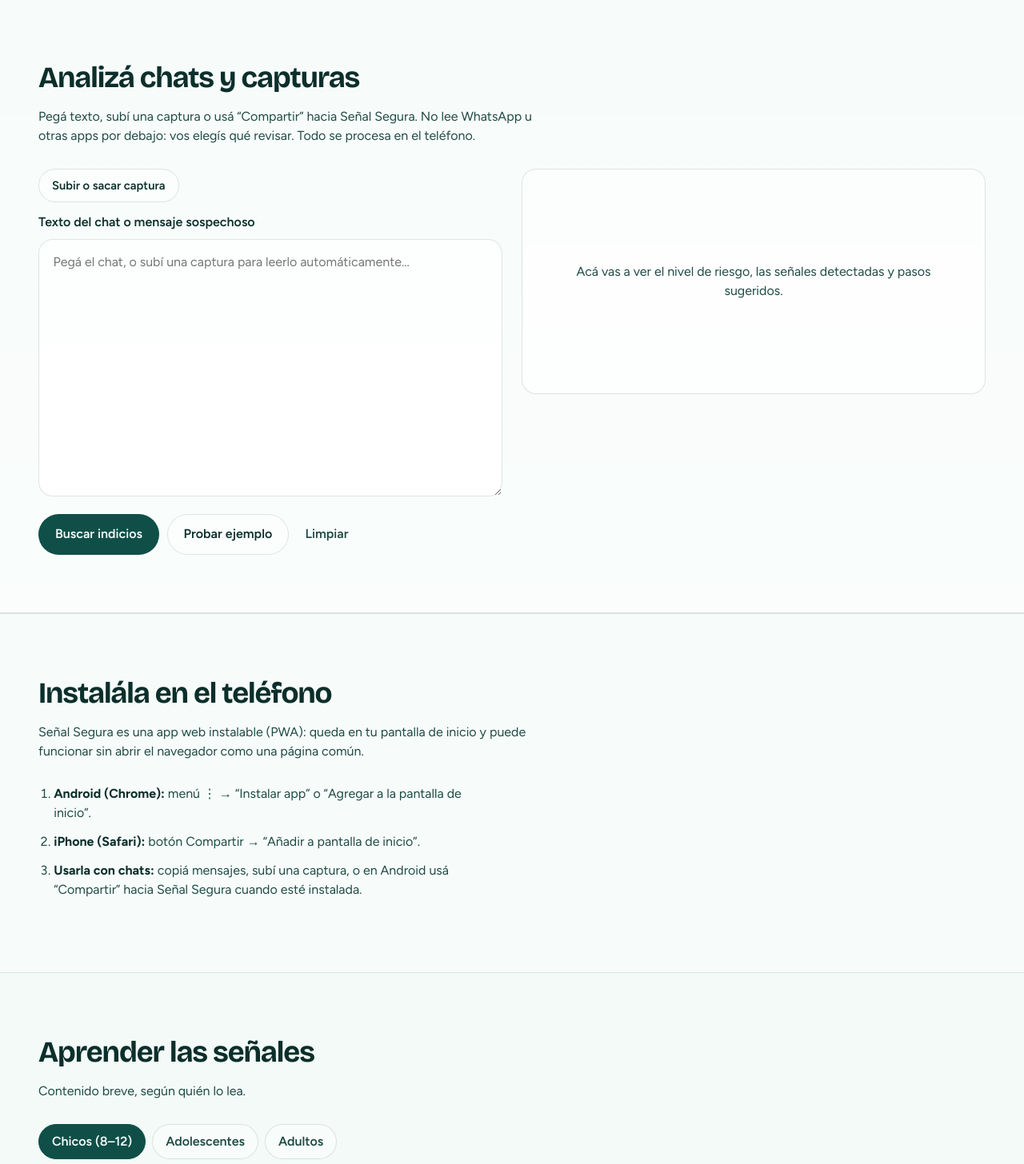
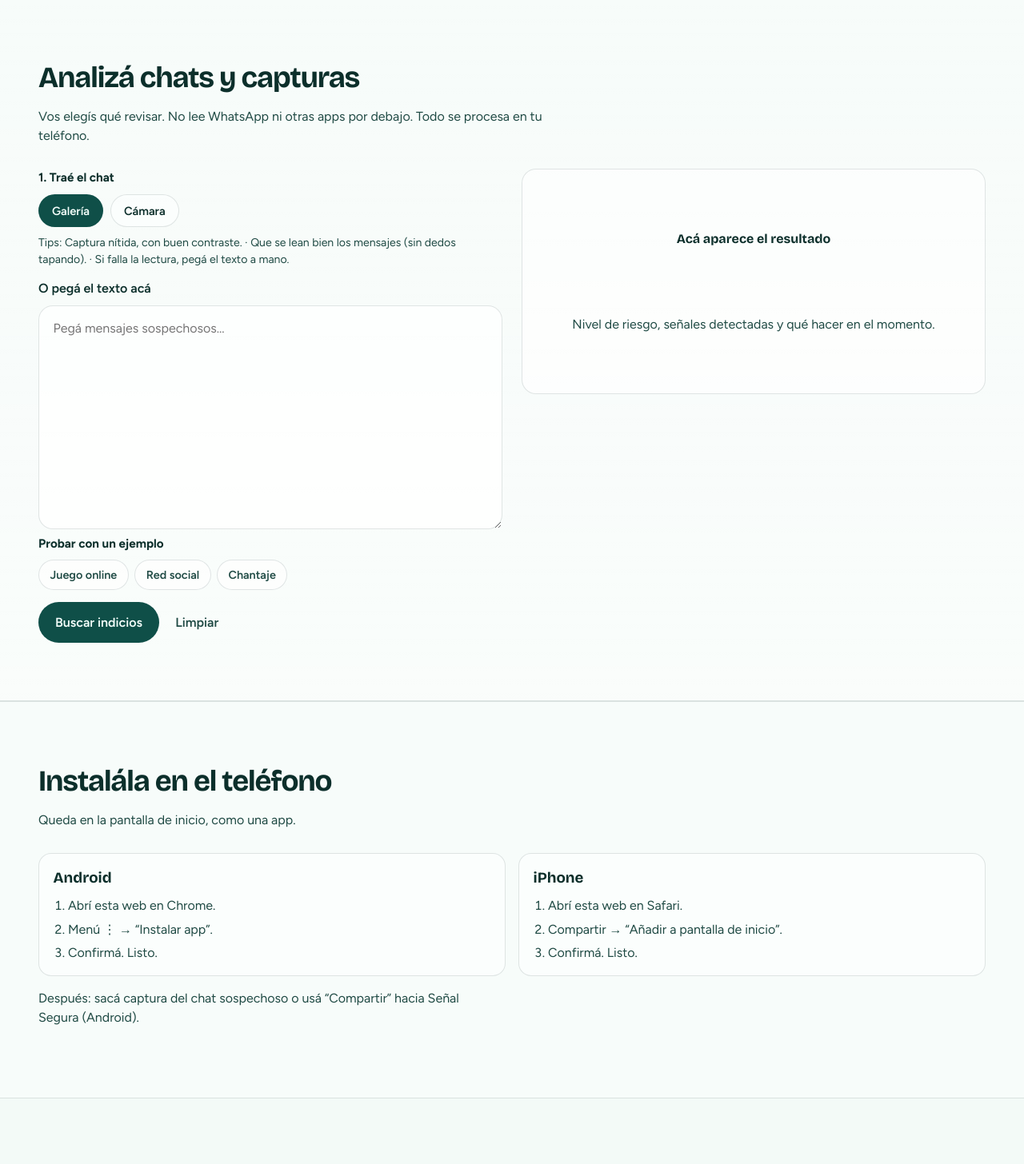
Before and after one commit to claudiomlarrea/senal-segura, a React (Vite) app: page / in a window 1280 px wide. Shown: the part 800-2256 px from the top of the page at 80% size. Built offline with nearby package versions, Linux system fonts and the light colour scheme.

Commit message:
Mejorar experiencia móvil de análisis e instalación.
Resultados más claros, captura por galería/cámara, ejemplos de chats y navegación rápida en el teléfono.

Co-authored-by: Cursor <cursoragent@cursor.com>

```diff
--- a/src/App.css
+++ b/src/App.css
@@ -311,7 +311,42 @@ textarea {
   display: flex;
   flex-wrap: wrap;
   gap: 0.55rem;
-  margin-bottom: 0.85rem;
+  margin-bottom: 0.55rem;
+}
+
+.compose-label {
+  margin: 0 0 0.55rem;
+  font-weight: 700;
+  font-size: 0.95rem;
+}
+
+.ocr-tips {
+  margin: 0 0 0.85rem;
+  color: var(--ink-soft);
+  font-size: 0.88rem;
+}
+
+.sample-chips {
+  display: flex;
+  flex-wrap: wrap;
+  gap: 0.45rem;
+  margin-bottom: 0.9rem;
+}
+
+.chip {
+  border: 1px solid var(--line);
+  background: rgba(255, 255, 255, 0.55);
+  border-radius: 999px;
+  padding: 0.45rem 0.85rem;
+  font-weight: 600;
+  font-size: 0.9rem;
+  color: var(--ink-soft);
+  cursor: pointer;
+}
+
+.chip:hover {
+  border-color: rgba(31, 122, 110, 0.45);
+  color: var(--sea-deep);
 }
 
 .capture-preview {
@@ -340,8 +375,91 @@ textarea {
   color: var(--sea-deep);
 }
 
+.ocr-status p {
+  margin: 0 0 0.4rem;
+}
+
+.ocr-bar {
+  height: 6px;
+  border-radius: 999px;
+  background: rgba(15, 79, 72, 0.12);
+  overflow: hidden;
+}
+
+.ocr-bar span {
+  display: block;
+  height: 100%;
+  background: linear-gradient(90deg, #2a9b8b, #0f4f48);
+  transition: width 0.2s ease;
+}
+
 .ocr-error {
   color: var(--alert);
+}
+
+.level-action {
+  margin: 0.45rem 0 0;
+  font-family: var(--font-display);
+  font-weight: 700;
+  font-size: 1.05rem;
+  letter-spacing: -0.02em;
+}
+
+.urgent-actions {
+  display: flex;
+  flex-wrap: wrap;
+  gap: 0.55rem;
+  margin: 0 0 1rem;
+}
+
+.next-actions {
+  display: flex;
+  flex-wrap: wrap;
+  gap: 0.5rem;
+}
+
+.result-empty-title {
+  margin: 0 0 0.35rem;
+  font-family: var(--font-display);
+  font-weight: 700;
+  color: var(--ink);
+}
+
+.install-grid {
+  display: grid;
+  grid-template-columns: 1fr 1fr;
+  gap: 1rem;
+  margin-bottom: 1rem;
+}
+
+.install-card {
+  padding: 1rem 1.1rem;
+  border: 1px solid var(--line);
+  border-radius: 16px;
+  background: rgba(255, 255, 255, 0.5);
+}
+
+.install-card h3 {
+  margin: 0 0 0.55rem;
+  font-family: var(--font-display);
+}
+
+.install-card ol {
+  margin: 0;
+  padding-left: 1.15rem;
+  color: var(--ink-soft);
+  display: grid;
+  gap: 0.35rem;
+}
+
+.install-note {
+  margin: 0 0 1rem;
+  color: var(--ink-soft);
+  max-width: 52ch;
+}
+
+.mobile-nav {
+  display: none;
 }
 
 .install-banner {
@@ -369,28 +487,63 @@ textarea {
   flex-shrink: 0;
 }
 
-.install-steps {
-  margin: 0 0 1.2rem;
-  padding-left: 1.2rem;
-  color: var(--ink-soft);
-  max-width: 54ch;
-  display: grid;
-  gap: 0.75rem;
-}
-
-.install-steps strong {
-  color: var(--ink);
-}
-
 .install {
   border-block: 1px solid var(--line);
   background: rgba(255, 255, 255, 0.35);
+}
+
+@media (max-width: 900px) {
+  .install-grid {
+    grid-template-columns: 1fr;
+  }
+
+  .compose textarea {
+    min-height: 180px;
+  }
+
+  .mobile-nav {
+    display: grid;
+    grid-template-columns: repeat(4, 1fr);
+    position: fixed;
+    left: 0;
+    right: 0;
+    bottom: 0;
+    z-index: 30;
+    background: rgba(243, 250, 247, 0.92);
+    backdrop-filter: blur(14px);
+    border-top: 1px solid var(--line);
+    padding: 0.55rem 0.35rem calc(0.55rem + env(safe-area-inset-bottom));
+  }
+
+  .mobile-nav a {
+    text-align: center;
+    font-size: 0.78rem;
+    font-weight: 700;
+    color: var(--ink-soft);
+    padding: 0.35rem 0.2rem;
+  }
+
+  .footer {
+    padding-bottom: 5.5rem;
+  }
+
+  .page {
+    padding-bottom: 0.5rem;
+  }
 }
 
 @media (max-width: 700px) {
   .install-banner {
     flex-direction: column;
     align-items: flex-start;
+  }
+
+  .hero {
+    min-height: auto;
+  }
+
+  .brand-lockup {
+    font-size: clamp(2rem, 10vw, 3rem);
   }
 }
 
--- a/src/App.tsx
+++ b/src/App.tsx
@@ -6,7 +6,13 @@ import {
   type AnalysisResult,
   type RiskLevel,
 } from './lib/detect'
-import { HELP_RESOURCES, LESSONS, SAMPLE_CHAT, type Audience } from './lib/content'
+import {
+  HELP_RESOURCES,
+  LESSONS,
+  OCR_TIPS,
+  SAMPLE_CHATS,
+  type Audience,
+} from './lib/content'
 import { extractTextFromImage } from './lib/ocr'
 import { useInstallPrompt } from './hooks/useInstallPrompt'
 import './App.css'
@@ -37,7 +43,9 @@ export default function App() {
   const [ocrError, setOcrError] = useState<string | null>(null)
   const [previewUrl, setPreviewUrl] = useState<string | null>(null)
   const [installDismissed, setInstallDismissed] = useState(false)
-  const fileRef = useRef<HTMLInputElement>(null)
+  const galleryRef = useRef<HTMLInputElement>(null)
+  const cameraRef = useRef<HTMLInputElement>(null)
+  const resultRef = useRef<HTMLDivElement>(null)
   const { canInstall, showIosHint, installed, install } = useInstallPrompt()
 
   useEffect(() => {
@@ -50,17 +58,25 @@ export default function App() {
     window.history.replaceState({}, '', import.meta.env.BASE_URL || '/')
   }, [])
 
-  function runAnalysis(value = text) {
-    const next = analyzeConversation(value)
+  function showResult(next: AnalysisResult) {
     setResult(next)
     setAnalyzed(true)
+    requestAnimationFrame(() => {
+      resultRef.current?.scrollIntoView({ behavior: 'smooth', block: 'start' })
+    })
   }
 
-  function loadSample() {
-    setText(SAMPLE_CHAT)
+  function runAnalysis(value = text) {
+    showResult(analyzeConversation(value))
+  }
+
+  function loadSample(id: string) {
+    const sample = SAMPLE_CHATS.find((item) => item.id === id) ?? SAMPLE_CHATS[0]
+    setText(sample.text)
+    if (previewUrl) URL.revokeObjectURL(previewUrl)
     setPreviewUrl(null)
     setOcrError(null)
-    runAnalysis(SAMPLE_CHAT)
+    showResult(analyzeConversation(sample.text))
   }
 
   function clearAll() {
@@ -71,7 +87,8 @@ export default function App() {
     setOcrProgress(0)
     if (previewUrl) URL.revokeObjectURL(previewUrl)
     setPreviewUrl(null)
-    if (fileRef.current) fileRef.current.value = ''
+    if (galleryRef.current) galleryRef.current.value = ''
+    if (cameraRef.current) cameraRef.current.value = ''
   }
 
   async function onImageSelected(file: File | undefined) {
@@ -85,11 +102,13 @@ export default function App() {
     try {
       const extracted = await extractTextFromImage(file, setOcrProgress)
       if (!extracted) {
-        setOcrError('No pudimos leer texto en la imagen. Probá con otra captura más nítida o pegá el chat.')
+        setOcrError(
+          'No pudimos leer texto en la imagen. Probá otra captura más nítida o pegá el chat.',
+        )
         return
       }
       setText(extracted)
-      runAnalysis(extracted)
+      showResult(analyzeConversation(extracted))
     } catch {
       setOcrError('Falló la lectura de la captura. Revisá la imagen o pegá el texto manualmente.')
     } finally {
@@ -99,6 +118,7 @@ export default function App() {
 
   const lessons = LESSONS.filter((l) => l.audience === audience)
   const showInstallBanner = !installDismissed && (canInstall || showIosHint) && !installed
+  const urgent = analyzed && result && (result.level === 'alto' || result.level === 'critico')
 
   return (
     <div className="page">
@@ -113,7 +133,7 @@ export default function App() {
           <a href="#analizar">Analizar</a>
           <a href="#instalar">Instalar</a>
           <a href="#aprender">Aprender</a>
-          <a href="#ayuda">Pedir ayuda</a>
+          <a href="#ayuda">Ayuda</a>
         </nav>
       </header>
 
@@ -129,7 +149,7 @@ export default function App() {
               <strong>Instalá Señal Segura en tu teléfono</strong>
               <p>
                 {showIosHint
-                  ? 'En iPhone: compartí → “Añadir a pantalla de inicio”.'
+                  ? 'En iPhone (Safari): Compartir → “Añadir a pantalla de inicio”.'
                   : 'Queda como app, con acceso rápido para analizar chats y capturas.'}
               </p>
             </div>
@@ -162,15 +182,14 @@ export default function App() {
             <p className="brand-lockup">Señal Segura</p>
             <h1>Tu alerta de grooming, en el celular</h1>
             <p className="lede">
-              Instalá la app, compartí un mensaje o subí una captura. El análisis corre en tu
-              dispositivo y te marca indicios sospechosos.
+              Subí una captura o pegá un chat. En segundos ves si hay indicios y qué hacer.
             </p>
             <div className="cta-row">
               <a className="btn btn-primary" href="#analizar">
                 Analizar ahora
               </a>
               <a className="btn btn-ghost" href="#instalar">
-                Cómo instalarla
+                Instalar app
               </a>
             </div>
           </motion.div>
@@ -194,16 +213,24 @@ export default function App() {
           <div className="section-head">
             <h2>Analizá chats y capturas</h2>
             <p>
-              Pegá texto, subí una captura o usá “Compartir” hacia Señal Segura. No lee WhatsApp
-              u otras apps por debajo: vos elegís qué revisar. Todo se procesa en el teléfono.
+              Vos elegís qué revisar. No lee WhatsApp ni otras apps por debajo. Todo se procesa en
+              tu teléfono.
             </p>
           </div>
 
           <div className="analyze-grid">
             <div className="compose">
+              <p className="compose-label">1. Traé el chat</p>
               <div className="input-modes">
                 <input
-                  ref={fileRef}
+                  ref={galleryRef}
+                  type="file"
+                  accept="image/*"
+                  hidden
+                  onChange={(e) => void onImageSelected(e.target.files?.[0])}
+                />
+                <input
+                  ref={cameraRef}
                   type="file"
                   accept="image/*"
                   capture="environment"
@@ -212,13 +239,25 @@ export default function App() {
                 />
                 <button
                   type="button"
-                  className="btn btn-ghost btn-small"
-                  onClick={() => fileRef.current?.click()}
+                  className="btn btn-primary btn-small"
+                  onClick={() => galleryRef.current?.click()}
                   disabled={ocrBusy}
                 >
-                  Subir o sacar captura
+                  Galería
+                </button>
+                <button
+                  type="button"
+                  className="btn btn-ghost btn-small"
+                  onClick={() => cameraRef.current?.click()}
+                  disabled={ocrBusy}
+                >
+                  Cámara
                 </button>
               </div>
+
+              <p className="ocr-tips">
+                Tips: {OCR_TIPS.join(' · ')}
+              </p>
 
               {previewUrl && (
                 <div className="capture-preview">
@@ -227,31 +266,47 @@ export default function App() {
               )}
 
               {ocrBusy && (
-                <p className="ocr-status" role="status">
-                  Leyendo texto de la captura… {Math.round(ocrProgress * 100)}%
-                </p>
+                <div className="ocr-status" role="status">
+                  <p>Leyendo texto de la captura… {Math.round(ocrProgress * 100)}%</p>
+                  <div className="ocr-bar" aria-hidden="true">
+                    <span style={{ width: `${Math.max(8, Math.round(ocrProgress * 100))}%` }} />
+                  </div>
+                </div>
               )}
               {ocrError && <p className="ocr-error">{ocrError}</p>}
 
-              <label htmlFor="chat">Texto del chat o mensaje sospechoso</label>
+              <label htmlFor="chat">O pegá el texto acá</label>
               <textarea
                 id="chat"
                 value={text}
                 onChange={(e) => setText(e.target.value)}
-                placeholder="Pegá el chat, o subí una captura para leerlo automáticamente…"
-                rows={12}
+                placeholder="Pegá mensajes sospechosos…"
+                rows={10}
               />
+
+              <p className="compose-label">Probar con un ejemplo</p>
+              <div className="sample-chips">
+                {SAMPLE_CHATS.map((sample) => (
+                  <button
+                    key={sample.id}
+                    type="button"
+                    className="chip"
+                    onClick={() => loadSample(sample.id)}
+                    disabled={ocrBusy}
+                  >
+                    {sample.label}
+                  </button>
+                ))}
+              </div>
+
               <div className="compose-actions">
                 <button
                   type="button"
                   className="btn btn-primary"
                   onClick={() => runAnalysis()}
-                  disabled={ocrBusy}
+                  disabled={ocrBusy || !text.trim()}
                 >
                   Buscar indicios
-                </button>
-                <button type="button" className="btn btn-ghost" onClick={loadSample}>
-                  Probar ejemplo
                 </button>
                 <button type="button" className="btn btn-text" onClick={clearAll}>
                   Limpiar
@@ -259,7 +314,7 @@ export default function App() {
               </div>
             </div>
 
-            <div className="result-panel" aria-live="polite">
+            <div className="result-panel" aria-live="polite" ref={resultRef} id="resultado">
               <AnimatePresence mode="wait">
                 {!analyzed || !result ? (
                   <motion.div
@@ -269,9 +324,8 @@ export default function App() {
                     animate={{ opacity: 1 }}
                     exit={{ opacity: 0 }}
                   >
-                    <p>
-                      Acá vas a ver el nivel de riesgo, las señales detectadas y pasos sugeridos.
-                    </p>
+                    <p className="result-empty-title">Acá aparece el resultado</p>
+                    <p>Nivel de riesgo, señales detectadas y qué hacer en el momento.</p>
                   </motion.div>
                 ) : (
                   <motion.div
@@ -283,9 +337,20 @@ export default function App() {
                   >
                     <div className={levelClass(result.level)}>
                       <p className="level-kicker">{LEVEL_META[result.level].title}</p>
+                      <p className="level-action">{LEVEL_META[result.level].actionNow}</p>
                       <p className="level-tone">{LEVEL_META[result.level].tone}</p>
-                      <p className="level-hint">{LEVEL_META[result.level].hint}</p>
                     </div>
+
+                    {urgent && (
+                      <div className="urgent-actions">
+                        <a className="btn btn-primary" href="#ayuda">
+                          Pedir ayuda ahora
+                        </a>
+                        <a className="btn btn-ghost" href="tel:137">
+                          Llamar 137
+                        </a>
+                      </div>
+                    )}
 
                     <p className="summary">{result.summary}</p>
 
@@ -321,9 +386,14 @@ export default function App() {
                           <li key={step}>{step}</li>
                         ))}
                       </ol>
-                      <a className="btn btn-primary btn-small" href="#ayuda">
-                        Ver cómo pedir ayuda
-                      </a>
+                      <div className="next-actions">
+                        <a className="btn btn-primary btn-small" href="#ayuda">
+                          Cómo pedir ayuda
+                        </a>
+                        <a className="btn btn-ghost btn-small" href="#aprender">
+                          Ver señales
+                        </a>
+                      </div>
                     </div>
                   </motion.div>
                 )}
@@ -335,25 +405,32 @@ export default function App() {
         <section className="section install" id="instalar">
           <div className="section-head">
             <h2>Instalála en el teléfono</h2>
-            <p>
-              Señal Segura es una app web instalable (PWA): queda en tu pantalla de inicio y puede
-              funcionar sin abrir el navegador como una página común.
-            </p>
+            <p>Queda en la pantalla de inicio, como una app.</p>
           </div>
 
-          <ol className="install-steps">
-            <li>
-              <strong>Android (Chrome):</strong> menú ⋮ → “Instalar app” o “Agregar a la pantalla
-              de inicio”.
-            </li>
-            <li>
-              <strong>iPhone (Safari):</strong> botón Compartir → “Añadir a pantalla de inicio”.
-            </li>
-            <li>
-              <strong>Usarla con chats:</strong> copiá mensajes, subí una captura, o en Android
-              usá “Compartir” hacia Señal Segura cuando esté instalada.
-            </li>
-          </ol>
+          <div className="install-grid">
+            <article className="install-card">
+              <h3>Android</h3>
+              <ol>
+                <li>Abrí esta web en Chrome.</li>
+                <li>Menú ⋮ → “Instalar app”.</li>
+                <li>Confirmá. Listo.</li>
+              </ol>
+            </article>
+            <article className="install-card">
+              <h3>iPhone</h3>
+              <ol>
+                <li>Abrí esta web en Safari.</li>
+                <li>Compartir → “Añadir a pantalla de inicio”.</li>
+                <li>Confirmá. Listo.</li>
+              </ol>
+            </article>
+          </div>
+
+          <p className="install-note">
+            Después: sacá captura del chat sospechoso o usá “Compartir” hacia Señal Segura
+            (Android).
+          </p>
 
           {canInstall && (
             <button type="button" className="btn btn-primary" onClick={() => void install()}>
@@ -430,6 +507,13 @@ export default function App() {
         </section>
       </main>
 
+      <nav className="mobile-nav" aria-label="Accesos rápidos">
+        <a href="#analizar">Analizar</a>
+        <a href="#resultado">Resultado</a>
+        <a href="#ayuda">Ayuda</a>
+        <a href="#instalar">Instalar</a>
+      </nav>
+
       <footer className="footer">
         <p>
           <strong>Señal Segura</strong> es una herramienta de orientación preventiva. No diagnostica
--- a/src/lib/content.ts
+++ b/src/lib/content.ts
@@ -92,10 +92,50 @@ export const HELP_RESOURCES: HelpResource[] = [
   },
 ]
 
-export const SAMPLE_CHAT = `Hola, vi que jugás al mismo juego que yo
+export interface SampleChat {
+  id: string
+  label: string
+  text: string
+}
+
+export const SAMPLE_CHATS: SampleChat[] = [
+  {
+    id: 'juego',
+    label: 'Juego online',
+    text: `Hola, vi que jugás al mismo juego que yo
 Qué bueno, ¿cuántos años tenés?
 Yo también tengo 11, qué coincidencia
 No le digas a tus papás que hablamos, que sea nuestro secreto
 Pasemos a WhatsApp, dame tu número
 Si me mandás una fotito te regalo una skin
-Dale, no seas aburrida, es solo una foto`
+Dale, no seas aburrida, es solo una foto`,
+  },
+  {
+    id: 'redes',
+    label: 'Red social',
+    text: `Hola, me gustaron tus fotos
+Sos muy madura para tu edad
+Pasemos a Instagram privado, dame tu user
+¿Dónde vivís? ¿A qué colegio vas?
+Si me mandás una foto te ayudo con followers
+No le digas a nadie, es entre nosotros`,
+  },
+  {
+    id: 'chantaje',
+    label: 'Chantaje',
+    text: `Si no me mandás más fotos voy a publicar las que tengo
+Te vas a arrepentir
+Después de todo lo que hice por vos
+Contestame ya o se lo mando a tus amigos
+Solo yo te entiendo, tus padres no saben nada`,
+  },
+]
+
+/** @deprecated use SAMPLE_CHATS */
+export const SAMPLE_CHAT = SAMPLE_CHATS[0].text
+
+export const OCR_TIPS = [
+  'Captura nítida, con buen contraste.',
+  'Que se lean bien los mensajes (sin dedos tapando).',
+  'Si falla la lectura, pegá el texto a mano.',
+]
--- a/src/lib/detect.ts
+++ b/src/lib/detect.ts
@@ -329,26 +329,30 @@ export function analyzeConversation(raw: string): AnalysisResult {
 
 export const LEVEL_META: Record<
   RiskLevel,
-  { title: string; tone: string; hint: string }
+  { title: string; tone: string; hint: string; actionNow: string }
 > = {
   bajo: {
     title: 'Riesgo bajo',
     tone: 'Por ahora no hay indicios fuertes, pero la prevención siempre ayuda.',
     hint: 'Seguí atenta/o a cómo te hace sentir la conversación.',
+    actionNow: 'Si te incomoda, bloqueá y contale a un adulto.',
   },
   medio: {
     title: 'Riesgo medio',
     tone: 'Hay señales que no conviene ignorar.',
     hint: 'Hablalo con un adulto y cuidá tus datos.',
+    actionNow: 'No mandes fotos ni datos. Contale a un adulto hoy.',
   },
   alto: {
     title: 'Riesgo alto',
     tone: 'Los indicios son preocupantes.',
     hint: 'Cortá el contacto riesgoso y pedí acompañamiento.',
+    actionNow: 'Bloqueá, guardá capturas y pedí ayuda a un adulto.',
   },
   critico: {
     title: 'Riesgo crítico',
     tone: 'Hay indicios graves de posible grooming.',
     hint: 'Pedí ayuda ahora. No estás sola/o.',
+    actionNow: 'Pedí ayuda ahora. No confrontes sola/o.',
   },
 }
```
